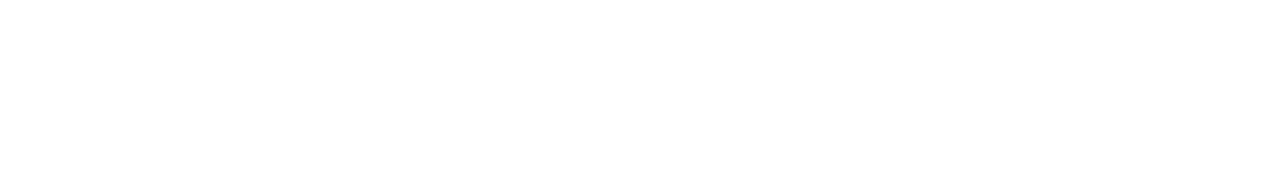
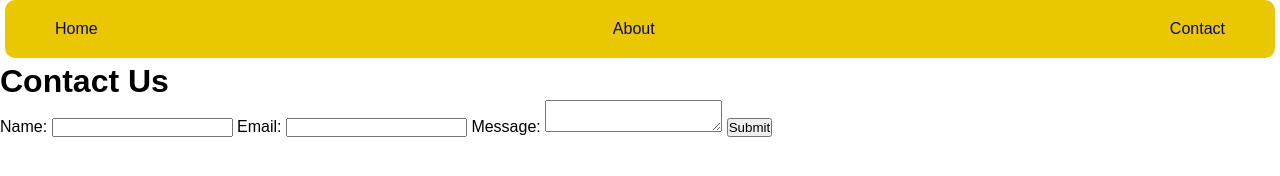
Before and after one commit to emmanuelmaina/Farm-Website, a plain HTML site: page contact.html in a window 1280 px wide. Drawn offline with Linux system fonts and the light colour scheme.

Commit message:
add favicon

```diff
--- a/contact.html
+++ b/contact.html
@@ -3,9 +3,33 @@
 <head>
     <meta charset="UTF-8">
     <meta name="viewport" content="width=device-width, initial-scale=1.0">
-    <title>Document</title>
+    <link rel="stylesheet" href="./styles/styles.css">
+    <link rel="icon" type="image/png" href="./assets/images/favicon.png">
+    <title>Farm Expert(Contact Us)</title>
 </head>
 <body>
+    <header>
+        <nav class="navigation" >
+            <a href="index.html" target="_blank">Home</a>
+            <a href="about.html" target="_blank">About</a>
+            <a href="contact.html">Contact</a>
+        </nav>
+    </header>
 
+    <main>
+        <h1>Contact Us</h1>
+        <form class="contact-form">
+            <label for="name">Name:</label>
+            <input type="text" id="name" name="name" required>
+
+            <label for="email">Email:</label>
+            <input type="email" id="email" name="email" required>
+
+            <label for="message">Message:</label>
+            <textarea id="message" name="message" required></textarea>
+
+            <button type="submit">Submit</button>
+        </form>
+    </main>
 </body>
 </html>
--- a/styles/styles.css
+++ b/styles/styles.css
@@ -26,7 +26,7 @@ a{
     color: hsl(244, 93%, 26%);
     font-family: Arial, sans-serif;
 }
-
-footer{
-
+a:hover {
+    color: hsl(244, 93%, 50%);
+    text-decoration: underline;
 }
```
Also changed, not shown: about.html (+13 -1 lines), index.html (+4 -3 lines), assets/images/favicon.png (added).
